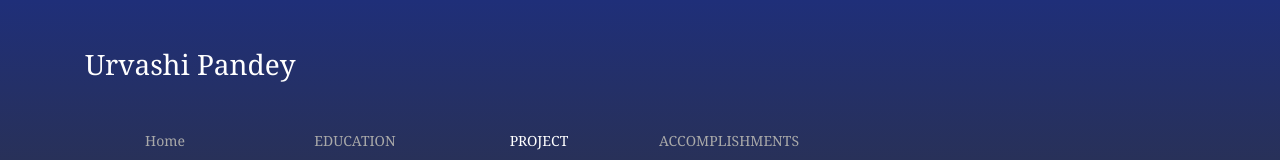
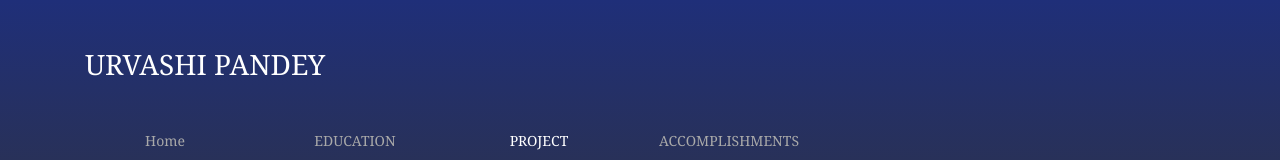
Before and after one commit to urvashipandey27/urvashipandey27.github.io, a plain HTML site: page projects.html in a window 1280 px wide. Shown: the top 160 px of the page. Drawn offline with nearby package versions, Linux system fonts and the light colour scheme.

Commit message:
Update projects.html

```diff
--- a/projects.html
+++ b/projects.html
@@ -27,9 +27,9 @@
 
 
 
-	<title>Urvashi Pandey</title>
+	<title>URVASHI PANDEY</title>
 
-	<!-- Global site tag (gtag.js) - Google Analytics -->
+
 	<script async src="https://www.googletagmanager.com/gtag/js?id=UA-110954752-1"></script>
 	<script>
 	  window.dataLayer = window.dataLayer || [];
@@ -48,7 +48,7 @@
 		<div class="col-lg-8">
 			<div class="row pb-3">
 				<div class="col">
-					<h3 class="text-white">Urvashi Pandey</h3>
+					<h3 class="text-white">URVASHI PANDEY</h3>
 				</div>
 			</div>
 
```
